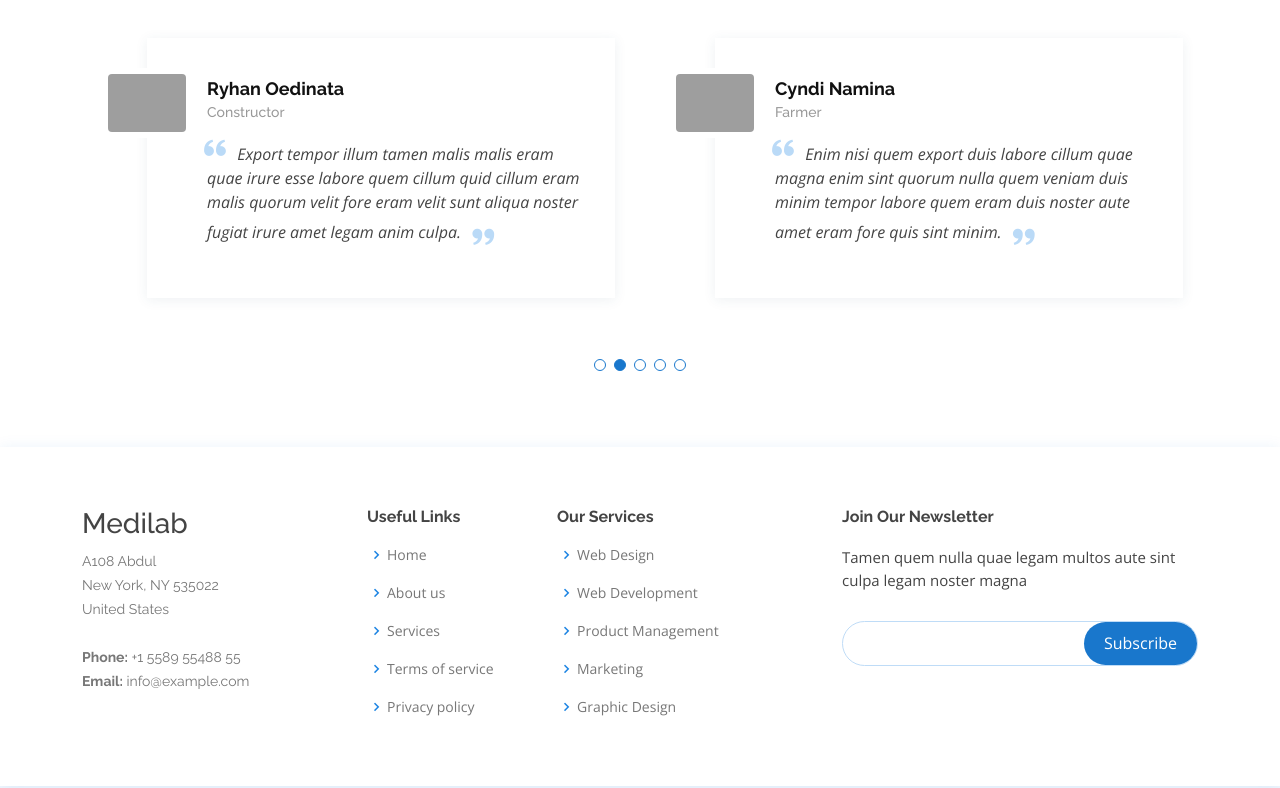
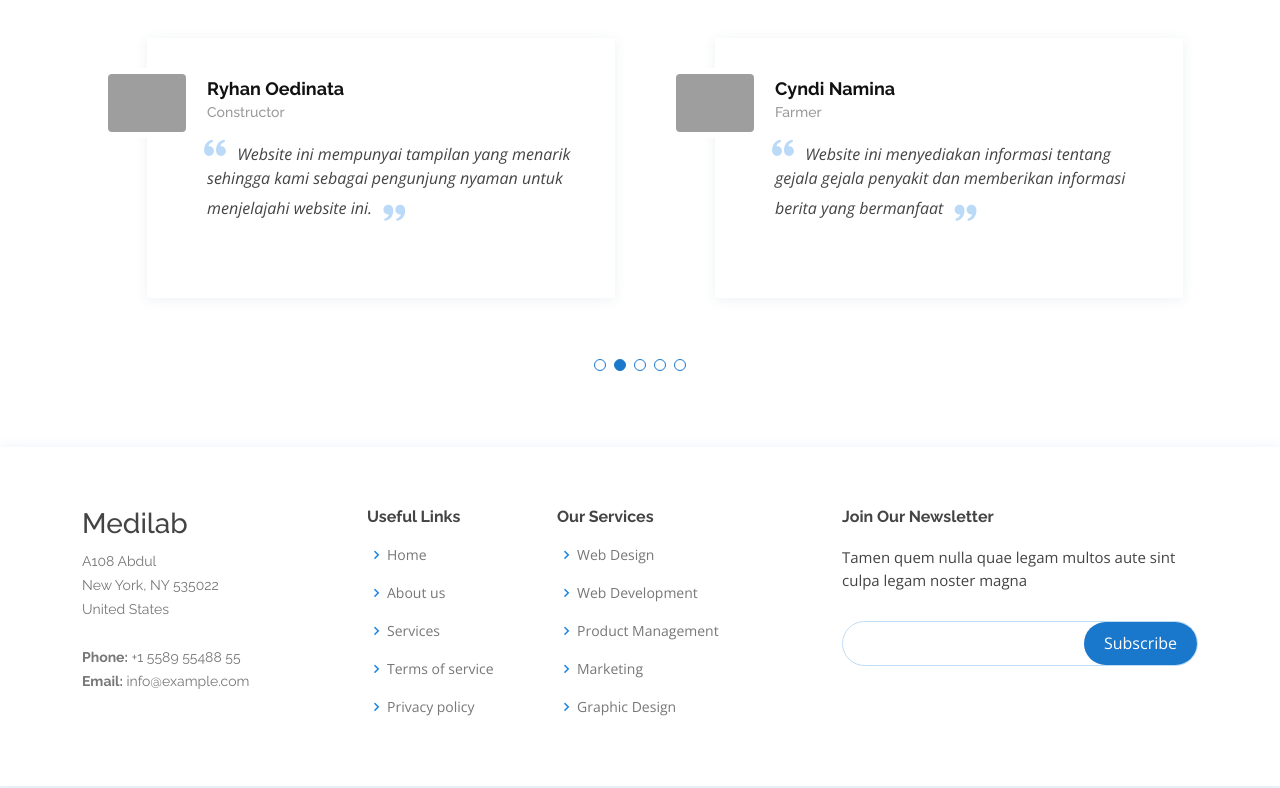
Before and after one commit to aalmuhammad/ProjectLombaOlivia, a plain HTML site: page indexx.html in a window 1280 px wide. Shown: the part 1220-2008 px from the top of the page. Drawn offline with nearby package versions, Linux system fonts and the light colour scheme; grey boxes are pictures that could not be loaded.

Commit message:
Update indexx.html

```diff
--- a/indexx.html
+++ b/indexx.html
@@ -139,8 +139,8 @@
                   <h4>Employee</h4>
                   <p>
                     <i class="bx bxs-quote-alt-left quote-icon-left"></i>
-                    Proin iaculis purus consequat sem cure digni ssim donec porttitora entum suscipit rhoncus.
-                    Accusantium quam, ultricies eget id, aliquam eget nibh et. Maecen aliquam, risus at semper.
+                    Website ini sangat bermanfaat untuk saya yang ingin konsultasi kepada dokter.
+                    Dokternya Cepat tanggap dalam menangani konsultasi yang kami sampaikan.
                     <i class="bx bxs-quote-alt-right quote-icon-right"></i>
                   </p>
                 </div>
@@ -155,8 +155,8 @@
                   <h4>Constructor</h4>
                   <p>
                     <i class="bx bxs-quote-alt-left quote-icon-left"></i>
-                    Export tempor illum tamen malis malis eram quae irure esse labore quem cillum quid cillum eram malis
-                    quorum velit fore eram velit sunt aliqua noster fugiat irure amet legam anim culpa.
+                    Website ini mempunyai tampilan yang menarik sehingga kami sebagai pengunjung
+                    nyaman untuk menjelajahi website ini.
                     <i class="bx bxs-quote-alt-right quote-icon-right"></i>
                   </p>
                 </div>
@@ -171,8 +171,8 @@
                   <h4>Farmer</h4>
                   <p>
                     <i class="bx bxs-quote-alt-left quote-icon-left"></i>
-                    Enim nisi quem export duis labore cillum quae magna enim sint quorum nulla quem veniam duis minim
-                    tempor labore quem eram duis noster aute amet eram fore quis sint minim.
+                    Website ini menyediakan informasi tentang gejala gejala penyakit
+                    dan memberikan informasi berita yang bermanfaat
                     <i class="bx bxs-quote-alt-right quote-icon-right"></i>
                   </p>
                 </div>
```
